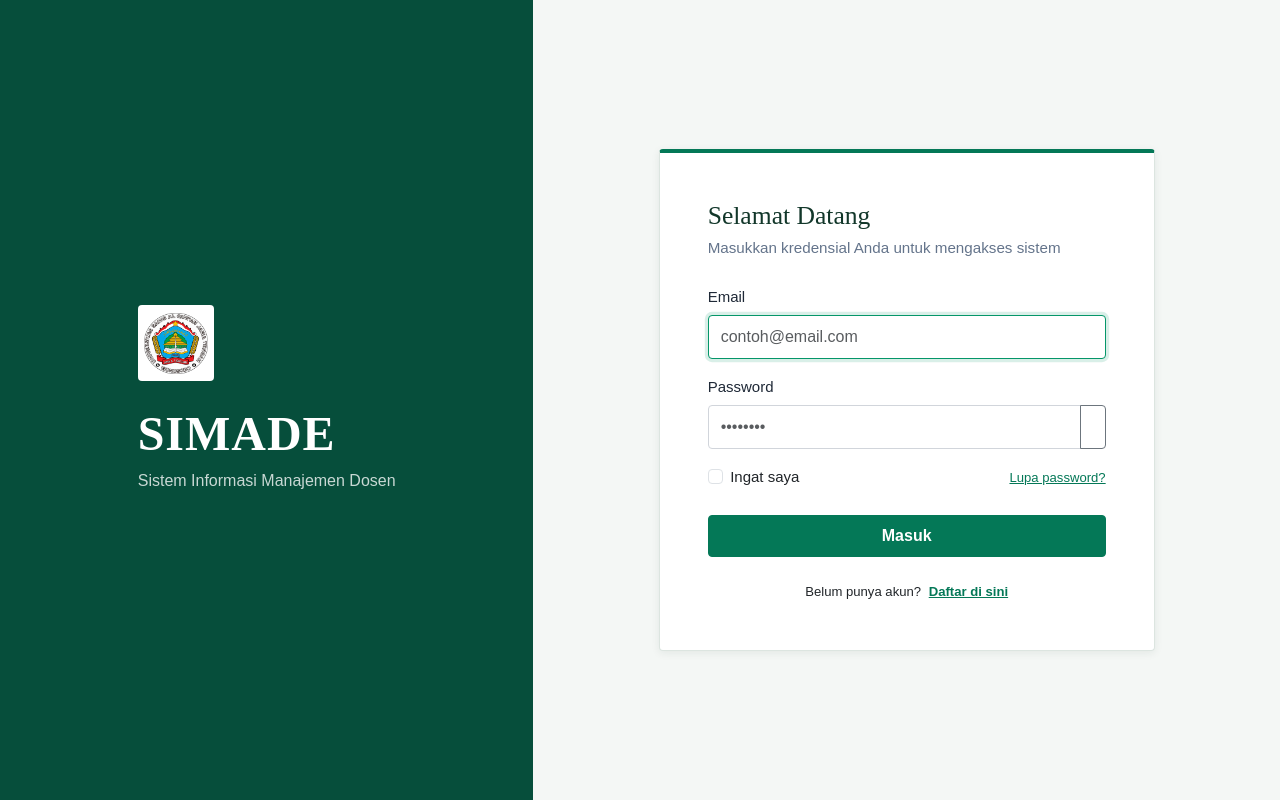
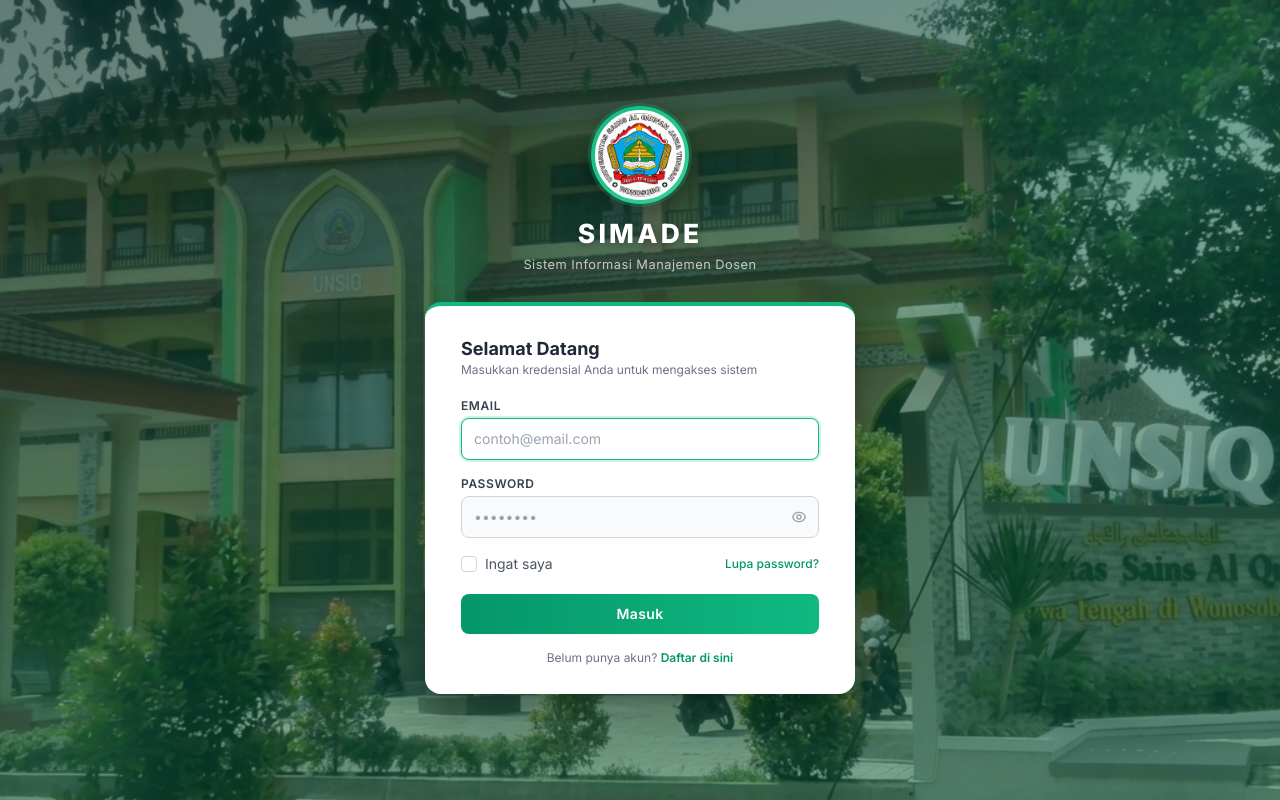
Before and after one commit to davidtampan213-png/simade, a Laravel app: page /login in a window 1280 px wide. Run offline with Laravel 12, Linux system fonts and the light colour scheme; style sheets or scripts are compiled from the project's sources; some web fonts are replaced.

Commit message:
Kembalikan desain login berlatar foto kampus

```diff
--- a/resources/views/auth/login.blade.php
+++ b/resources/views/auth/login.blade.php
@@ -1,123 +1,99 @@
-@extends('layouts.guest-adminlte')
-@section('content')
-    @if (session('status'))
-        <div class="alert alert-success alert-dismissible fade show" role="alert">
-            {{ session('status') }}
-            <button type="button" class="btn-close" data-bs-dismiss="alert" aria-label="Tutup"></button>
+<x-guest-layout>
+
+    {{-- Session Status --}}
+    <x-auth-session-status class="mb-4" :status="session('status')" />
+
+    {{-- Heading --}}
+    <div class="mb-5">
+        <h2 class="text-lg font-bold text-gray-800 leading-tight">Selamat Datang</h2>
+        <p class="text-xs text-gray-500 mt-0.5">Masukkan kredensial Anda untuk mengakses sistem</p>
     </div>
-    @endif
-
-    <h2 class="auth-card-title mb-1">Selamat Datang</h2>
-    <p class="auth-card-subtitle mb-4">Masukkan kredensial Anda untuk mengakses sistem</p>
 
     <form method="POST" action="{{ route('login') }}" novalidate>
         @csrf
 
         {{-- Email --}}
-        <div class="mb-3">
-            <label for="email" class="form-label">Email</label>
-            <input
+        <div class="mb-4">
+            <x-input-label for="email" value="Email" class="block text-xs font-semibold text-gray-600 uppercase tracking-wider mb-1" />
+            <x-text-input
+                id="email"
                 type="email"
                 name="email"
-                id="email"
-                value="{{ old('email') }}"
+                :value="old('email')"
                 placeholder="contoh@email.com"
                 required
                 autofocus
                 autocomplete="username"
-                class="form-control @error('email') is-invalid @enderror"
-            >
-            @error('email')
-                <div class="invalid-feedback d-block">{{ $message }}</div>
-            @enderror
+            />
+            <x-input-error :messages="$errors->get('email')" class="mt-1.5" />
         </div>
 
         {{-- Password --}}
-        <div class="mb-3">
-            <label for="password" class="form-label">Password</label>
-            <div class="input-group">
-                <input
+        <div class="mb-4">
+            <x-input-label for="password" value="Password" class="block text-xs font-semibold text-gray-600 uppercase tracking-wider mb-1" />
+            <div class="relative">
+                <x-text-input
+                    id="password"
                     type="password"
                     name="password"
-                    id="password"
                     placeholder="••••••••"
                     required
                     autocomplete="current-password"
-                    class="form-control @error('password') is-invalid @enderror"
-                >
+                    class="pr-10"
+                />
                 <button
                     type="button"
                     id="togglePassword"
-                    class="btn btn-outline-secondary"
                     onclick="togglePass('password', this)"
+                    class="absolute inset-y-0 right-0 flex items-center px-3 text-gray-400 hover:text-emerald-600 transition-colors focus:outline-none"
+                    tabindex="-1"
                     aria-label="Tampilkan password"
-                    tabindex="-1"
                 >
-                    <i id="eyeOpen_password" class="bi bi-eye"></i>
-                    <i id="eyeClosed_password" class="bi bi-eye-slash d-none"></i>
+                    <svg id="eyeOpen_password" xmlns="http://www.w3.org/2000/svg" class="h-4 w-4" fill="none" viewBox="0 0 24 24" stroke="currentColor" stroke-width="2">
+                        <path stroke-linecap="round" stroke-linejoin="round" d="M15 12a3 3 0 11-6 0 3 3 0 016 0z" />
+                        <path stroke-linecap="round" stroke-linejoin="round" d="M2.458 12C3.732 7.943 7.523 5 12 5c4.477 0 8.268 2.943 9.542 7-1.274 4.057-5.065 7-9.542 7-4.477 0-8.268-2.943-9.542-7z" />
+                    </svg>
+                    <svg id="eyeClosed_password" xmlns="http://www.w3.org/2000/svg" class="h-4 w-4 hidden" fill="none" viewBox="0 0 24 24" stroke="currentColor" stroke-width="2">
+                        <path stroke-linecap="round" stroke-linejoin="round" d="M13.875 18.825A10.05 10.05 0 0112 19c-4.477 0-8.268-2.943-9.542-7a9.97 9.97 0 011.563-3.029m5.858.908a3 3 0 114.243 4.243M9.878 9.878l4.242 4.242M9.88 9.88L6.59 6.59m7.532 7.532l3.29 3.29M3 3l18 18" />
+                    </svg>
                 </button>
             </div>
-            @error('password')
-                <div class="invalid-feedback d-block">{{ $message }}</div>
-            @enderror
+            <x-input-error :messages="$errors->get('password')" class="mt-1.5" />
         </div>
 
         {{-- Remember Me --}}
-        <div class="d-flex align-items-center justify-content-between mb-4">
-            <div class="form-check">
-                <input
-                    type="checkbox"
-                    name="remember"
-                    id="remember_me"
-                    class="form-check-input"
-                >
-                <label for="remember_me" class="form-check-label">Ingat saya</label>
-            </div>
+        <div class="flex items-center mb-5">
+            <input id="remember_me" type="checkbox" name="remember" class="w-4 h-4 rounded border-gray-300 text-emerald-600 focus:ring-emerald-500 focus:ring-offset-0 cursor-pointer">
+            <label for="remember_me" class="ml-2 text-sm text-gray-600 cursor-pointer select-none">Ingat saya</label>
             @if (Route::has('password.request'))
-                <a href="{{ route('password.request') }}" class="small">
-                    Lupa password?
-                </a>
+                <a href="{{ route('password.request') }}" class="ml-auto text-xs text-emerald-600 hover:text-emerald-800 hover:underline transition-colors font-medium">Lupa password?</a>
             @endif
         </div>
 
         {{-- Tombol Masuk --}}
-        <button
-            type="submit"
-            id="btn-login"
-            class="btn btn-primary w-100 py-2"
-        >
-            Masuk
-        </button>
+        <button type="submit" id="btn-login" class="w-full py-2.5 px-4 bg-gradient-to-r from-emerald-600 to-emerald-500 hover:from-emerald-700 hover:to-emerald-600 active:from-emerald-800 active:to-emerald-700 text-white text-sm font-semibold rounded-lg shadow-sm hover:shadow-md transition-all duration-200 focus:outline-none focus:ring-2 focus:ring-emerald-500 focus:ring-offset-2 tracking-wide">Masuk</button>
 
-        {{-- Link Daftar --}}
         @if (Route::has('register'))
-            <p class="text-center small mt-4 mb-0">
-                Belum punya akun?
-                <a href="{{ route('register') }}" class="fw-semibold ms-1">
-                    Daftar di sini
-                </a>
-            </p>
+            <p class="mt-4 text-center text-xs text-gray-500">Belum punya akun? <a href="{{ route('register') }}" class="text-emerald-600 hover:text-emerald-800 font-semibold hover:underline transition-colors">Daftar di sini</a></p>
         @endif
     </form>
-@endsection
 
-@push('scripts')
     <script>
         function togglePass(fieldId, btn) {
-    const input     = document.getElementById(fieldId);
-    const eyeOpen   = document.getElementById('eyeOpen_' + fieldId);
+            const input = document.getElementById(fieldId);
+            const eyeOpen = document.getElementById('eyeOpen_' + fieldId);
             const eyeClosed = document.getElementById('eyeClosed_' + fieldId);
             if (input.type === 'password') {
                 input.type = 'text';
-        eyeOpen.classList.add('d-none');
-        eyeClosed.classList.remove('d-none');
+                eyeOpen.classList.add('hidden');
+                eyeClosed.classList.remove('hidden');
                 btn.setAttribute('aria-label', 'Sembunyikan password');
             } else {
                 input.type = 'password';
-        eyeOpen.classList.remove('d-none');
-        eyeClosed.classList.add('d-none');
+                eyeOpen.classList.remove('hidden');
+                eyeClosed.classList.add('hidden');
                 btn.setAttribute('aria-label', 'Tampilkan password');
             }
         }
     </script>
-@endpush
+</x-guest-layout>
```
Lines whose indentation alone changed are shown as unchanged.
